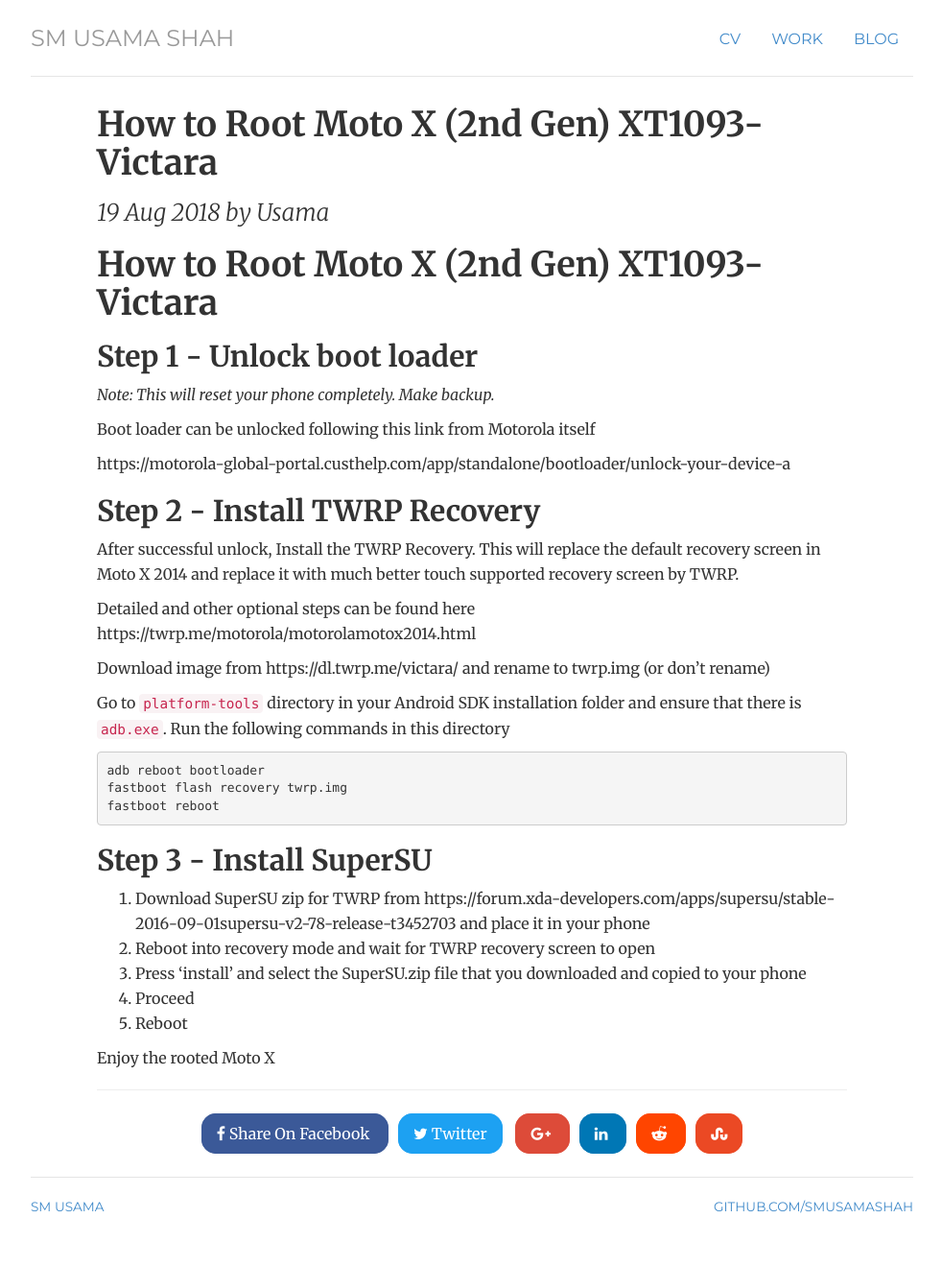
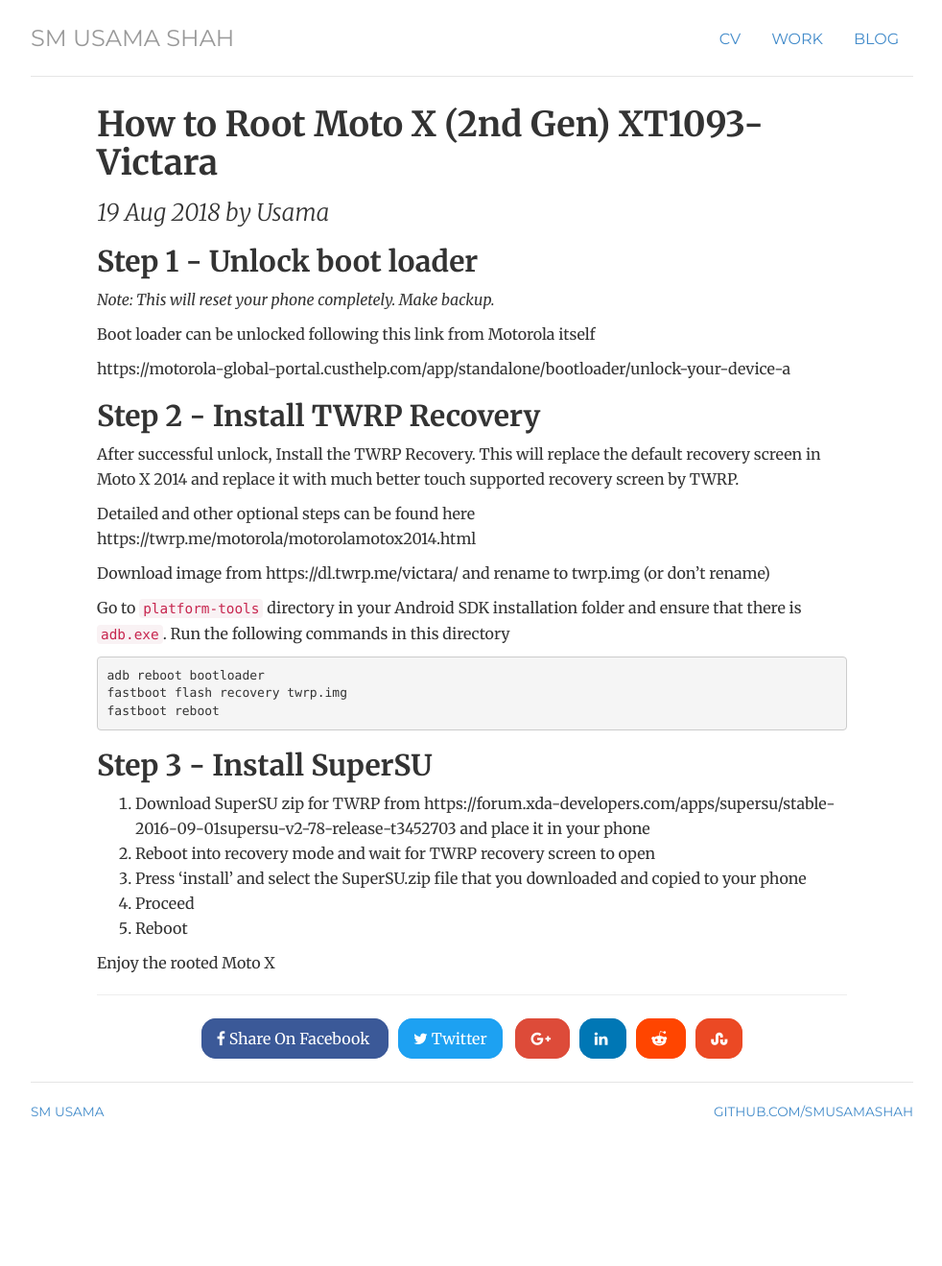
Before and after one commit to SMUsamaShah/SMUsamaShah.github.io, a Jekyll site: the page built from _posts/2018-08-19-how-to-root-moto-x-2nd-gen.md, in a window 1280 px wide. Shown: the whole page at 96% size, without its empty margins (148-1130 px from the left). Built offline with Jekyll 4.4.1, drawn with Linux system fonts in a browser that asks for light colours; comment, search, counter and statistics services are not loaded; after the commit the page ends 1220 px from its top, so only the background shows below that.

Commit message:
Update 2018-08-19-how-to-root-moto-x-2nd-gen.md

```diff
--- a/_posts/2018-08-19-how-to-root-moto-x-2nd-gen.md
+++ b/_posts/2018-08-19-how-to-root-moto-x-2nd-gen.md
@@ -1,11 +1,10 @@
 ---
+title: How to Root Moto X (2nd Gen) XT1093-Victara
 author: Usama
 layout: post
-title: "How to Root Moto X (2nd Gen) XT1093-Victara"
 date: 2018-08-19
 ---
 
-# How to Root Moto X (2nd Gen) XT1093-Victara
 
 ## Step 1 - Unlock boot loader
 
```
